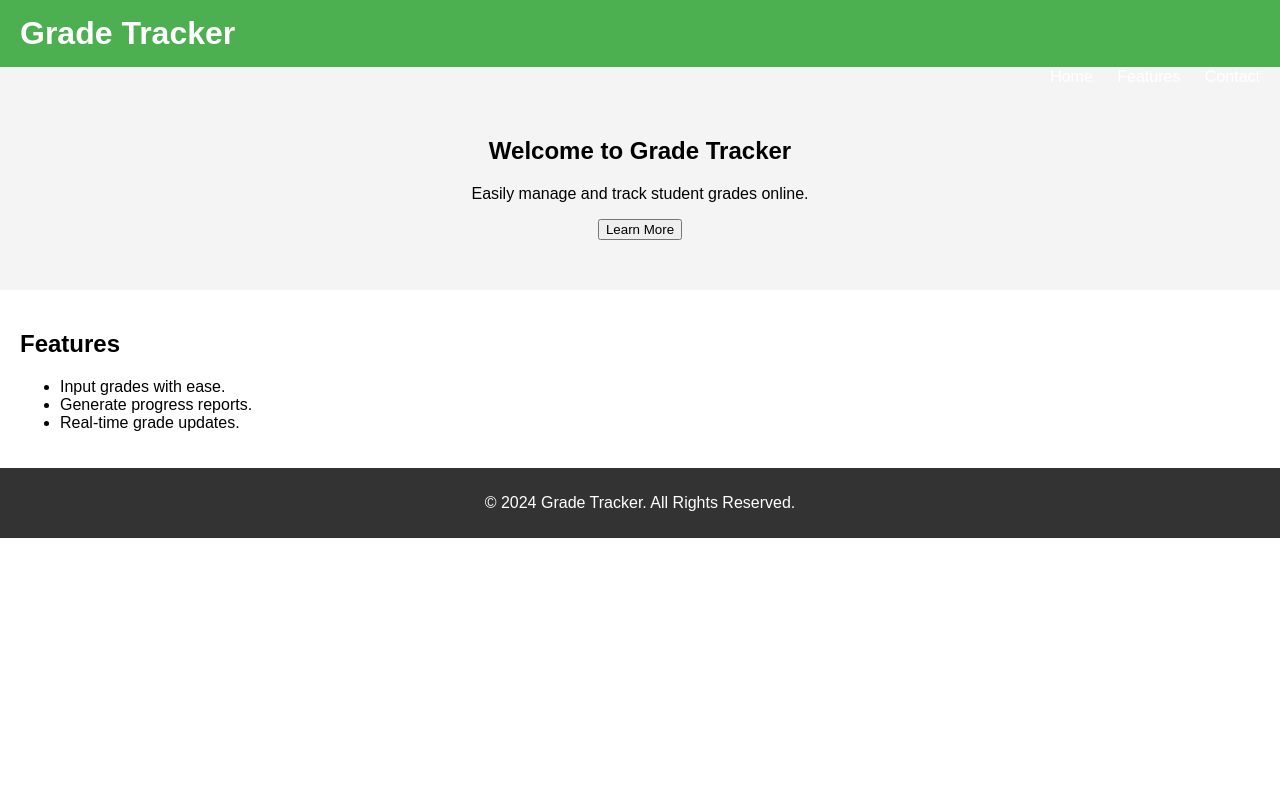
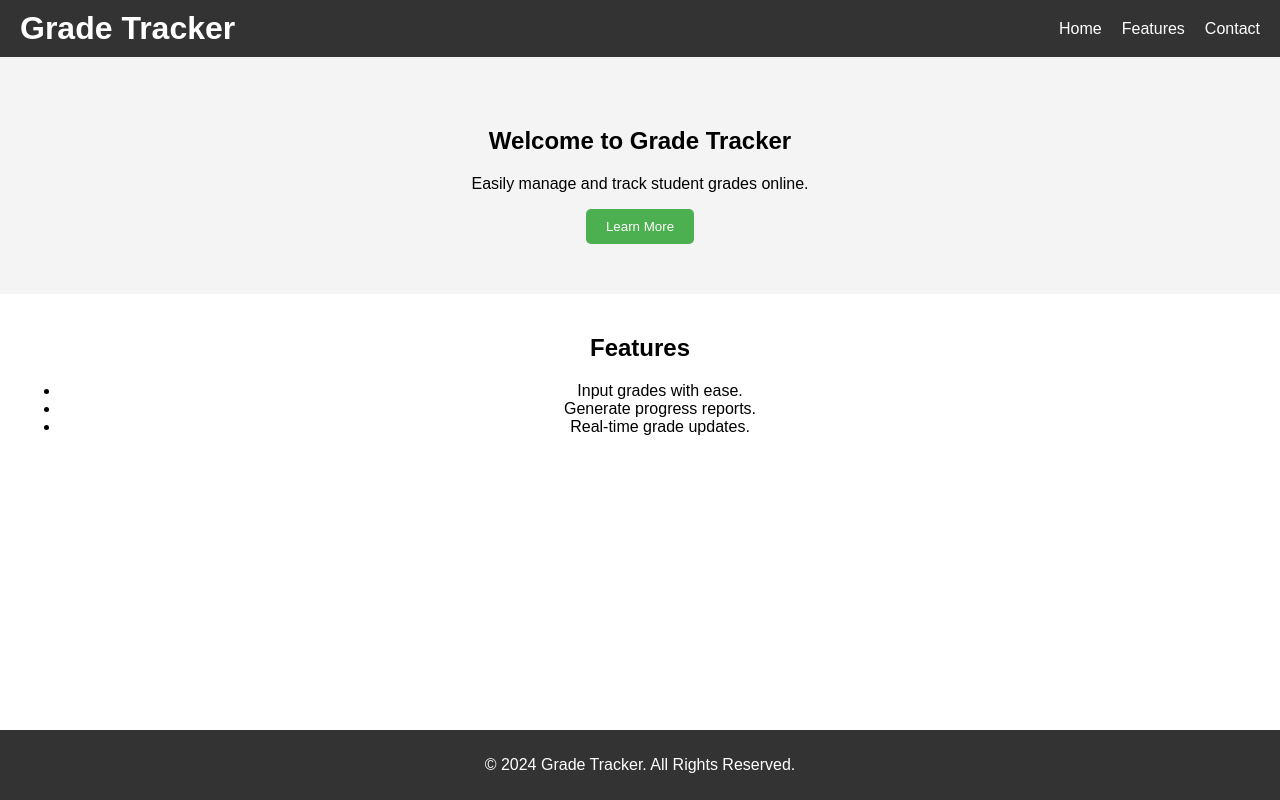
Before and after one commit to flexxgn/GradeTracker, a plain HTML site: page index.html in a window 1280 px wide. Drawn offline with Linux system fonts and the light colour scheme.

Commit message:
Update styles.css

```diff
--- a/styles.css
+++ b/styles.css
@@ -1,27 +1,31 @@
 /* styles.css */
 body {
-  font-family: Arial, sans-serif;
+  font-family: 'Arial', sans-serif;
   margin: 0;
   padding: 0;
 }
 
 header {
-  background: #4CAF50;
+  background: #333;
   color: white;
-  padding: 15px 20px;
+  padding: 10px 20px;
+  display: flex;
+  justify-content: space-between;
+  align-items: center;
 }
 
 header h1 {
-  display: inline;
+  margin: 0;
 }
 
 nav ul {
   list-style: none;
-  float: right;
+  margin: 0;
+  padding: 0;
+  display: flex;
 }
 
 nav ul li {
-  display: inline;
   margin-left: 20px;
 }
 
@@ -32,16 +36,17 @@ nav ul li a {
 
 section {
   padding: 20px;
+  text-align: center;
 }
 
 #home {
   background: #f4f4f4;
-  text-align: center;
   padding: 50px 20px;
 }
 
-#features {
-  background: #ffffff;
+#about {
+  background: #e8e8e8;
+  padding: 50px 20px;
 }
 
 footer {
@@ -49,4 +54,20 @@ footer {
   color: white;
   text-align: center;
   padding: 10px 0;
+  position: fixed;
+  bottom: 0;
+  width: 100%;
 }
+
+button {
+  background: #4CAF50;
+  color: white;
+  border: none;
+  padding: 10px 20px;
+  cursor: pointer;
+  border-radius: 5px;
+}
+
+button:hover {
+  background: #45a049;
+}
```
